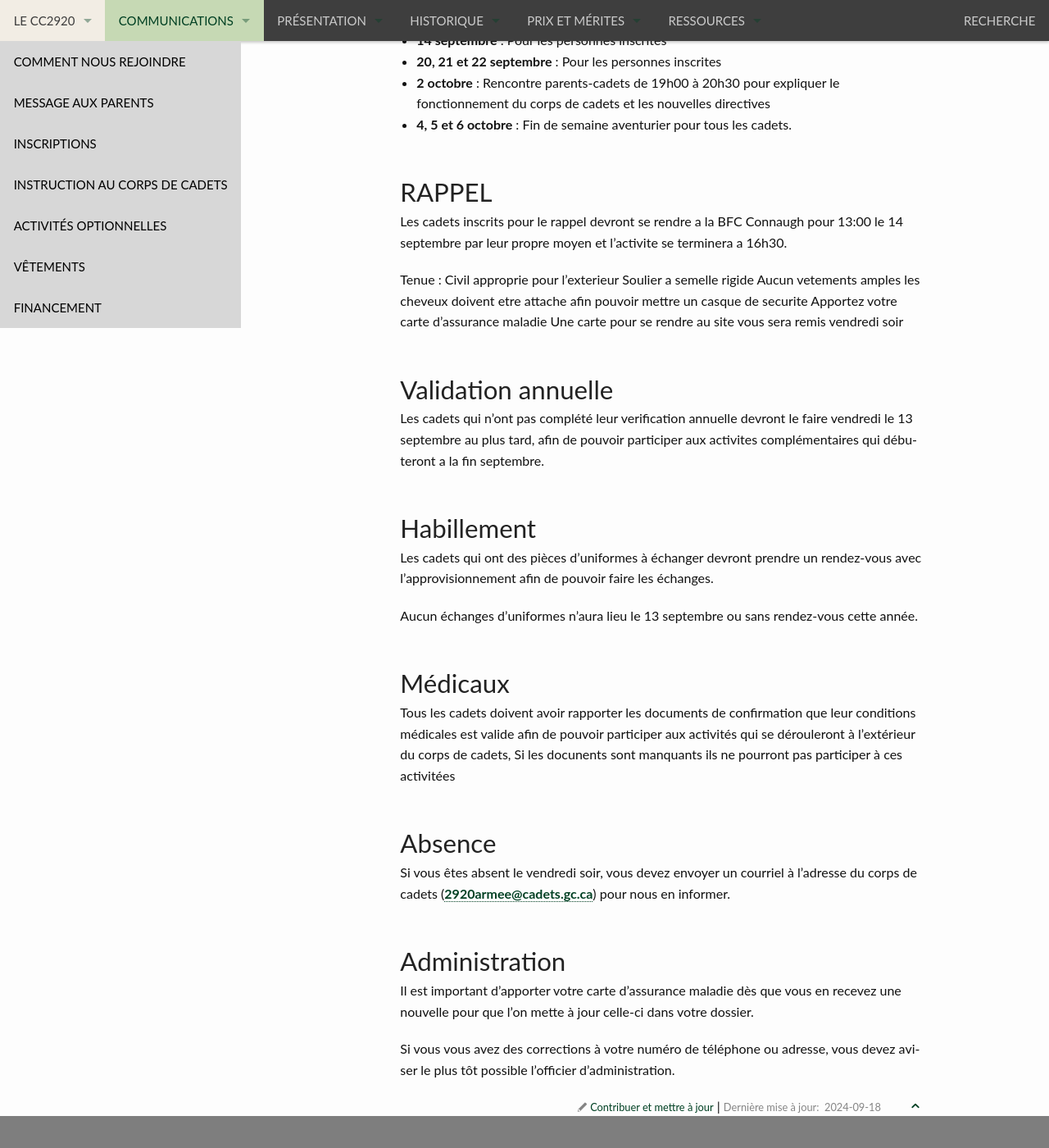
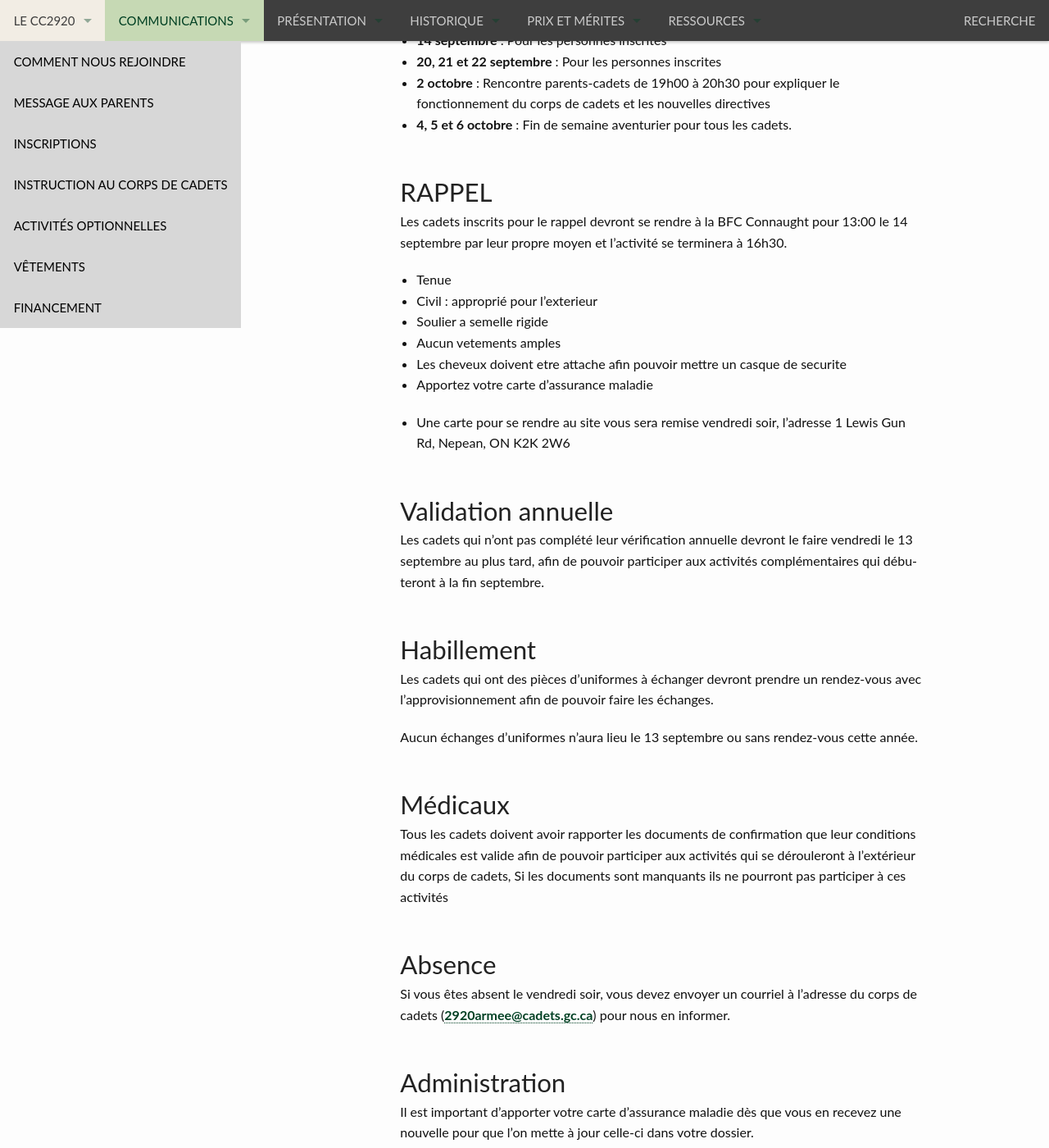
Before and after one commit to CC2920/web, a Jekyll site: the page built from _communications/messages.md, in a window 1280 px wide and 1400 px high, scrolled down 633 px. Shown: the whole window at 82% size. Built offline with Jekyll 4.4.1, drawn with Linux system fonts in a browser that asks for light colours; some of the changed text lies outside the part shown.

Commit message:
Update messages.md

```diff
--- a/_communications/messages.md
+++ b/_communications/messages.md
@@ -23,18 +23,20 @@
 
 ## RAPPEL
 
-Les cadets inscrits pour le rappel devront se rendre a la BFC Connaugh pour 13:00 le 14 septembre par leur propre moyen et l'activite se terminera a 16h30.
+Les cadets inscrits pour le rappel devront se rendre à la BFC Connaught pour 13:00 le 14 septembre par leur propre moyen et l'activité se terminera à 16h30.
 
-Tenue : Civil approprie pour l'exterieur
-Soulier a semelle rigide
-Aucun vetements amples
-les cheveux doivent etre attache afin pouvoir mettre un casque de securite
-Apportez votre carte d'assurance maladie
-Une carte pour se rendre au site vous sera remis vendredi soir
+- Tenue
+- Civil : approprié pour l'exterieur
+- Soulier a semelle rigide
+- Aucun vetements amples
+- Les cheveux doivent etre attache afin pouvoir mettre un casque de securite
+- Apportez votre carte d'assurance maladie
+
+- Une carte pour se rendre au site vous sera remise vendredi soir, l'adresse 1 Lewis Gun Rd, Nepean, ON K2K 2W6
 
 ## Validation annuelle
 
-Les cadets qui n'ont pas complété leur verification annuelle devront le faire vendredi le 13 septembre au plus tard, afin de pouvoir participer aux activites complémentaires qui débuteront a la fin septembre.
+Les cadets qui n'ont pas complété leur vérification annuelle devront le faire vendredi le 13 septembre au plus tard, afin de pouvoir participer aux activités complémentaires qui débuteront à la fin septembre.
 
 ## Habillement
 
@@ -44,7 +46,7 @@
 
 ## Médicaux
 
-Tous les cadets doivent avoir rapporter les documents de confirmation que leur conditions médicales est valide afin de pouvoir participer aux activités qui se dérouleront à l'extérieur du corps de cadets, Si les docunents sont manquants ils ne pourront pas participer à ces activitées
+Tous les cadets doivent avoir rapporter les documents de confirmation que leur conditions médicales est valide afin de pouvoir participer aux activités qui se dérouleront à l'extérieur du corps de cadets, Si les documents sont manquants ils ne pourront pas participer à ces activités
 
 ## Absence
 
@@ -55,3 +57,7 @@
 Il est important d'apporter votre carte d'assurance maladie dès que vous en recevez une nouvelle pour que l'on mette à jour celle-ci dans votre dossier.
 
 Si vous vous avez des corrections à votre numéro de téléphone ou adresse, vous devez aviser le plus tôt possible l'officier d'administration.
+
+## Message aux parents
+
+Le comité de soutien qui est constitué de bénévoles (Parents) tiendra une réunion le vendredi soir 13 septembre à 18h30 au 52 St-Rosaire.  Si vous aimeriez en apprendre plus sur les options pour vous s'impliquer, vous êtes cordialement invité à venir nous rencontrer pour discuter de la possibilité d’implication dans les activités non subventionnées de nos cadets.
```
